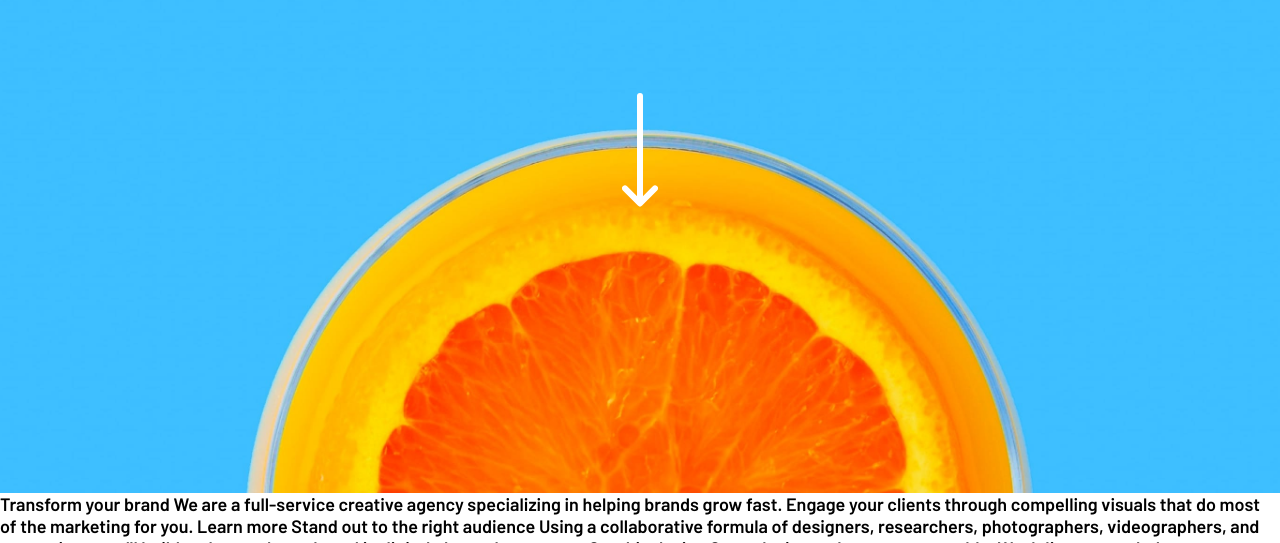
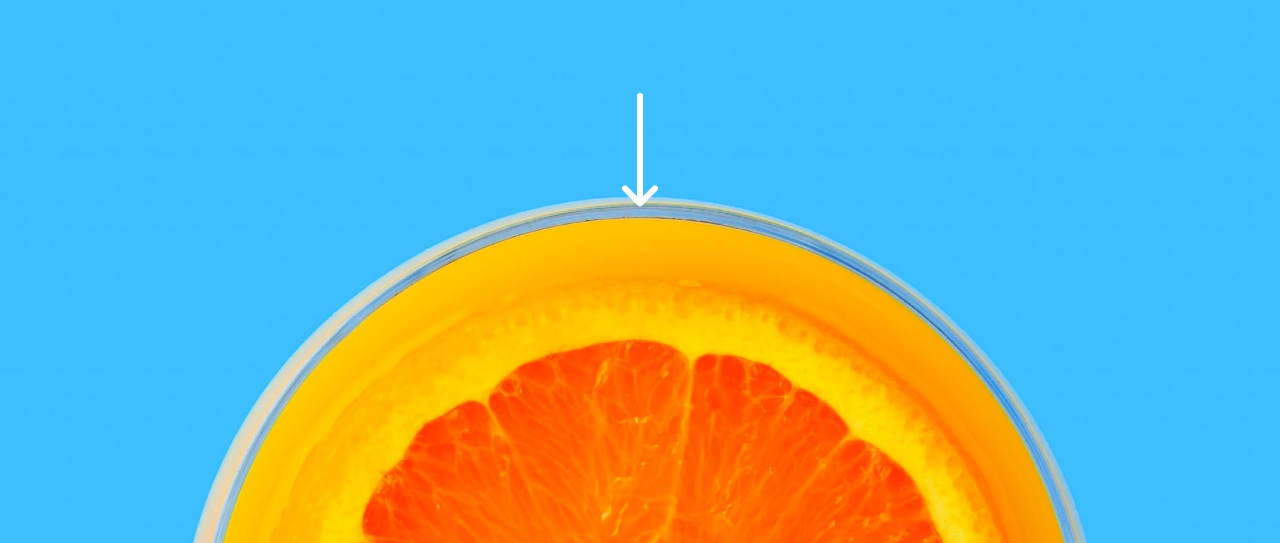
Before and after one commit to IsaqueLemos/SunnysideAgency, a plain HTML site: page index.html in a window 1280 px wide. Shown: the part 257-800 px from the top of the page. Drawn offline with Linux system fonts and the light colour scheme.

Commit message:
Atualizando altura header

```diff
--- a/style.css
+++ b/style.css
@@ -35,7 +35,8 @@ header {
     background-clip: border-box;
     background-size: cover;
     background-repeat: no-repeat;
-    height: 750px;
+    min-height: 750px;
+    height: 110vh;
     display: flex;
     flex-direction: column;
 }
```
